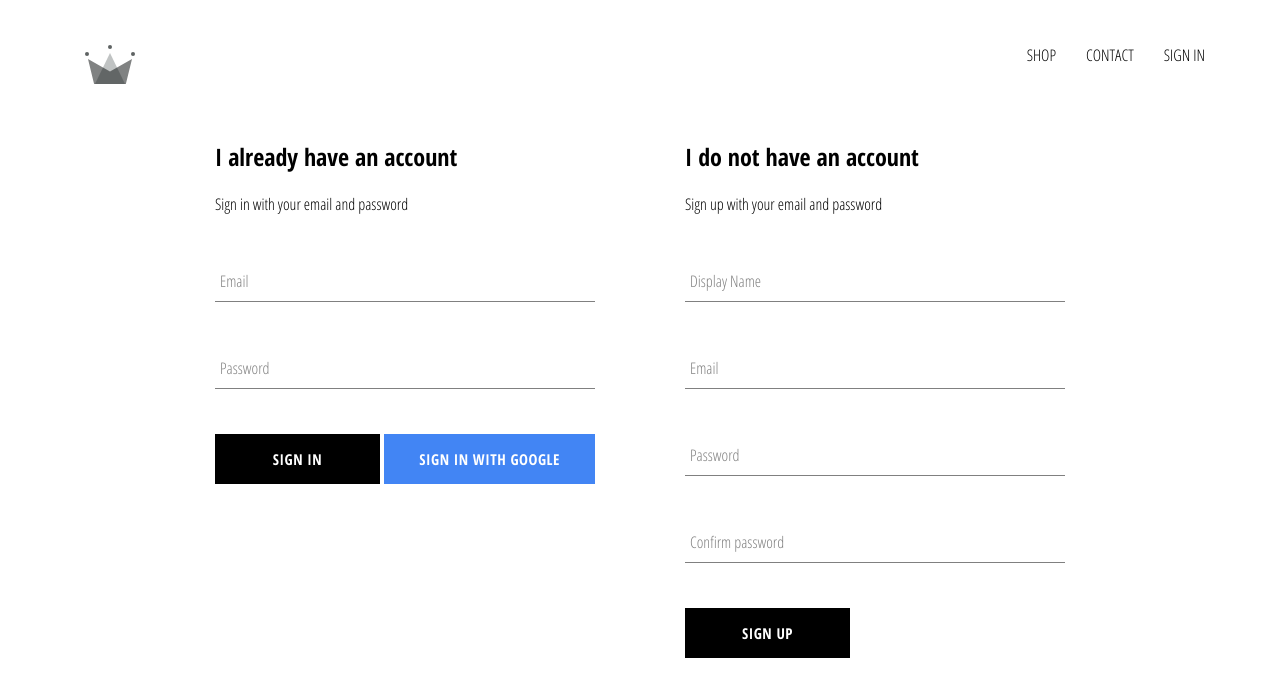
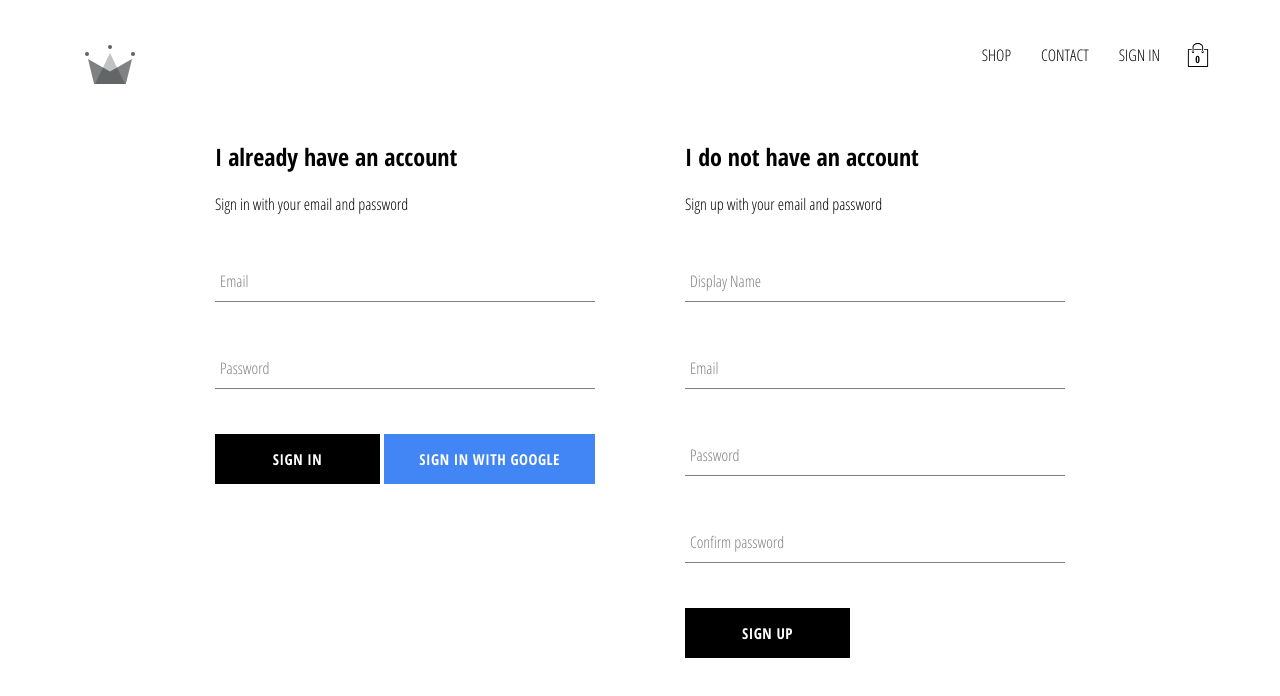
Before and after one commit to JSheleg/crwn-clothing, a React (Create React App) app: page /signin in a window 1280 px wide. Shown: the top 696 px of the page. Built offline with nearby package versions, Linux system fonts and the light colour scheme; no server answers.

Commit message:
feat: cartIcon and cartDropdown compoenets to our application

```diff
--- /dev/null
+++ b/src/components/cart-dropdown/cart-dropdown.component.jsx
@@ -0,0 +1,12 @@
+import React from "react";
+import CustomButton from "../custom-button/custom-bottom.component";
+import './cart-dropdown.styles.scss'
+
+const CartDropDown = () => (
+    <div className="cart-dropdown">
+        <div className="cart-items"/>
+        <CustomButton>GO TO CHECKOUT</CustomButton>
+    </div>
+)
+
+export default CartDropDown;
--- /dev/null
+++ b/src/components/cart-dropdown/cart-dropdown.styles.scss
@@ -0,0 +1,24 @@
+.cart-dropdown{
+    position: absolute;
+    width: 240px;
+    height: 340px;
+    display: flex;
+    flex-direction: column;
+    padding: 20px;
+    border: 1px solid black;
+    background-color: white;
+    top: 80px;
+    right: 0;
+    z-index: 5;
+
+    .cart-items{
+        height: 240px;
+        display: flex;
+        flex-direction: column;
+        overflow: scroll;
+    }
+
+    button{
+        margin-top:auto;
+    }
+}
--- /dev/null
+++ b/src/components/cart-icon/cart-icon.component.jsx
@@ -0,0 +1,24 @@
+import React from "react";
+import { connect } from "react-redux";
+
+import {toggleCartHidden } from '../../redux/cart/cart.actions';
+
+import { ReactComponent as ShoppingIcon } from '../../assets/shopping-bag.svg';
+
+import './cart-icon.styles.scss'
+
+const CartIcon = ({toggleCartHidden}) => (
+    <div className="cart-icon" onClick={toggleCartHidden}>
+        <ShoppingIcon className="shopping-icon"/>
+        <span className="item-count">0</span>
+    </div>
+)
+
+const mapDispatchToProps = dispatch => ({
+    toggleCartHidden: () => dispatch(toggleCartHidden())
+});
+
+export default connect(
+    null,
+    mapDispatchToProps
+)(CartIcon);
--- /dev/null
+++ b/src/components/cart-icon/cart-icon.styles.scss
@@ -0,0 +1,21 @@
+.cart-icon {
+    width: 45px;
+    height: 45px;
+    position: relative;
+    display: flex;
+    align-items: center;
+    justify-content: center;
+    cursor: pointer;
+
+    .shopping-icon {
+        width: 24px;
+        height: 24px;
+    }
+
+    .item-count {
+        position:absolute;
+        font-size: 10px;
+        font-weight: bold;
+        bottom: 12px;
+    }
+}
--- a/src/components/header/header.component.jsx
+++ b/src/components/header/header.component.jsx
@@ -4,9 +4,11 @@
 import {Link} from 'react-router-dom';
 import {ReactComponent as Logo} from '../../assets/crown.svg'
 import { auth } from "../../firebase/firebase.utils";
+import CartIcon from "../cart-icon/cart-icon.component";
+import CartDropDown from "../cart-dropdown/cart-dropdown.component";
 
 
-const Header = ({currentUser}) => (
+const Header = ({currentUser, hidden}) => (
     <div className="header">
         <Link className="logo-container" to="/">
             <Logo className="logo"/>
@@ -19,13 +21,16 @@
             ) : (
                 <Link className="option" to='/signin'>SIGN IN</Link>
             )}
+            <CartIcon/>
         </div>
+        {hidden ? null: <CartDropDown/> }
     </div>
 
 )
 
-const mapStateToProps = (state) => ({
-    currentUser: state.user.currentUser
+const mapStateToProps = ({user:{currentUser}, cart: {hidden}}) => ({
+    currentUser,
+    hidden
 })
 
 export default connect(mapStateToProps)(Header);
--- /dev/null
+++ b/src/redux/cart/cart.actions.js
@@ -0,0 +1,5 @@
+import CartActionTypes from "./cart.types";
+
+export const toggleCartHidden = () => ({
+    type: CartActionTypes.TOGGLE_CART_HIDDEN
+})
--- /dev/null
+++ b/src/redux/cart/cart.reducer.js
@@ -0,0 +1,19 @@
+import CartActionTypes from "./cart.types";
+
+const INITIAL_STATE = {
+    hidden: true
+}
+
+const cartReducer = (state = INITIAL_STATE, action) => {
+    switch(action.type){
+        case CartActionTypes.TOGGLE_CART_HIDDEN:
+            return {
+                ...state,
+                hidden: !state.hidden
+            }
+            default:
+        return state;
+    }
+}
+
+export default cartReducer
--- /dev/null
+++ b/src/redux/cart/cart.types.js
@@ -0,0 +1,5 @@
+const CartActionTypes = {
+    TOGGLE_CART_HIDDEN: 'TOGGLE_CART_HIDDEN'
+}
+
+export default CartActionTypes;
--- a/src/redux/root-reducer.js
+++ b/src/redux/root-reducer.js
@@ -2,7 +2,9 @@
 
 import { combineReducers } from "redux";
 import userReducer from "./user/user.reducer";
+import cartReducer from "./cart/cart.reducer";
 
 export default combineReducers({
-    user: userReducer
+    user: userReducer,
+    cart: cartReducer
 })
```
Also changed, not shown: src/assets/shopping-bag.svg (added).
